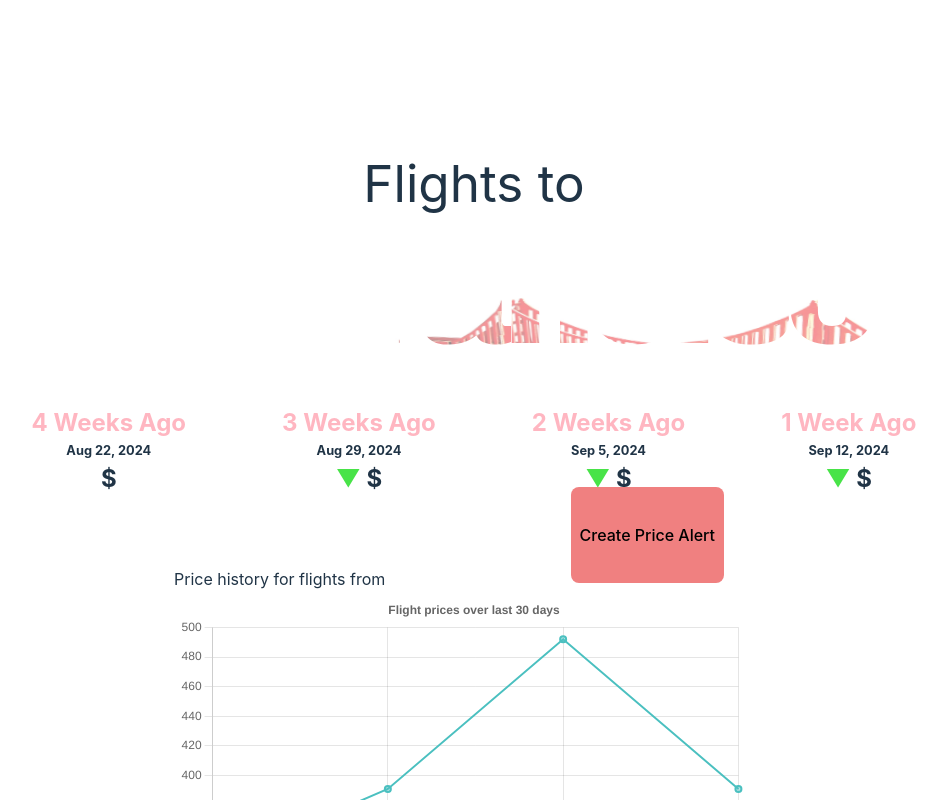
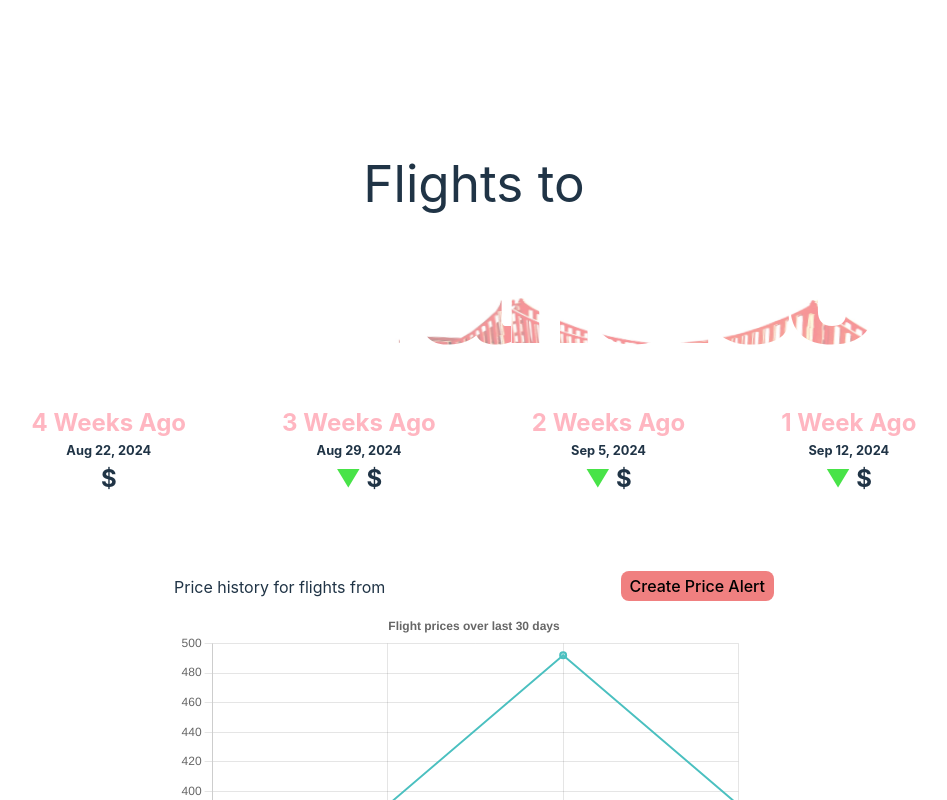
Before and after one commit to t-ylerJ/rfp2404-mvp, a React (Vite) app in the folder flightSF/: page / in a window 1280 px wide. Both pictures are taken after typing "Sample" into the empty fields and a click on the button "Go". Shown: the top 800 px of the page, without its empty margins (166-1113 px from the left). Built offline with nearby package versions, Linux system fonts and the light colour scheme.

Commit message:
fix bug causing price alert button to change sizes

```diff
--- a/flightSF/src/App.css
+++ b/flightSF/src/App.css
@@ -5,7 +5,7 @@
   display: block;
   width: 100%;
   margin: auto;
-  padding: 0rem;
+  padding: 0rem 0rem 2rem 0rem;
   text-align: center;
 }
 :root {
@@ -62,6 +62,16 @@
   font-size: 150%;
   font-weight: bold;
 }
+#price-alert {
+  /* margin: 1.5rem 1.5rem 0 1.5rem; */
+  margin: 0;
+  padding: .25rem .5rem;
+  display: inline-block;
+  height: auto;
+  background-color: lightcoral;
+
+
+}
 .icon {
   height: 1em;
   padding-top: none;
@@ -105,21 +115,17 @@
 
 .priceTitle {
   padding: 0 0 0 0;
-  margin: 0 auto;
+  margin: .5rem auto;
   display: flex;
   width: 600px;
   height: 6rem;
+  align-items: end;
   justify-content: space-between;
 }
 .priceTitle span {
 align-content: end;
 }
-.priceTitle button {
-  margin: 0;
-  padding: .5rem;
-  background-color: lightcoral;
-  transform: translate(-50px, -10px);
-}
+
 .departingLabel {
   padding-right: .5rem;
 }
--- a/flightSF/src/components/App.jsx
+++ b/flightSF/src/components/App.jsx
@@ -205,7 +205,7 @@ console.log(airportCodeLookup );
       <p id="firstLine">Flights to </p>
           <img id="sf" src={frame} className="icon" alt="'San Francisco' with golden-gate-bridge" />
           <a href="https://www.sftravel.com/" target="_blank"></a>
-      <div className="w-full">
+      <div className="main-page">
         {!showResult ? (
           <form onSubmit={handleSubmit}>
             <div className="suggestions">
@@ -244,7 +244,7 @@ console.log(airportCodeLookup );
                 <h3>{fourWeeksOut.toLocaleDateString('en-US', options)}</h3>
                 <p>${week4Price}</p>
               </span>
-              <span className=" w-1/4">
+              <span className="w-1/4">
                 <h2>3 Weeks Ago</h2>
                 <h3>{threeWeeksOut.toLocaleDateString('en-US', options)}</h3>
                 <p>{priceTrend(week4Price,week3Price)} ${week3Price}</p>
@@ -264,7 +264,7 @@ console.log(airportCodeLookup );
             <div className="App">
               <div className="priceTitle">
                 <span >Price history for flights from <span className="currentCity">{currentCity}</span></span>
-              <button>Create Price Alert</button>
+                <button id="price-alert">Create Price Alert</button>
             </div>
             {chartData && <LineChart
               width={1000}
--- a/flightSF/src/index.css
+++ b/flightSF/src/index.css
@@ -12,7 +12,7 @@ button {
 border-radius: 8px;
 border: 1px solid transparent;
 padding: 0.6em 1.2em;
-margin-top: 5em;
+margin-top: 1rem;
 font-size: 1em;
 font-weight: 500;
 font-family: inherit;
```
